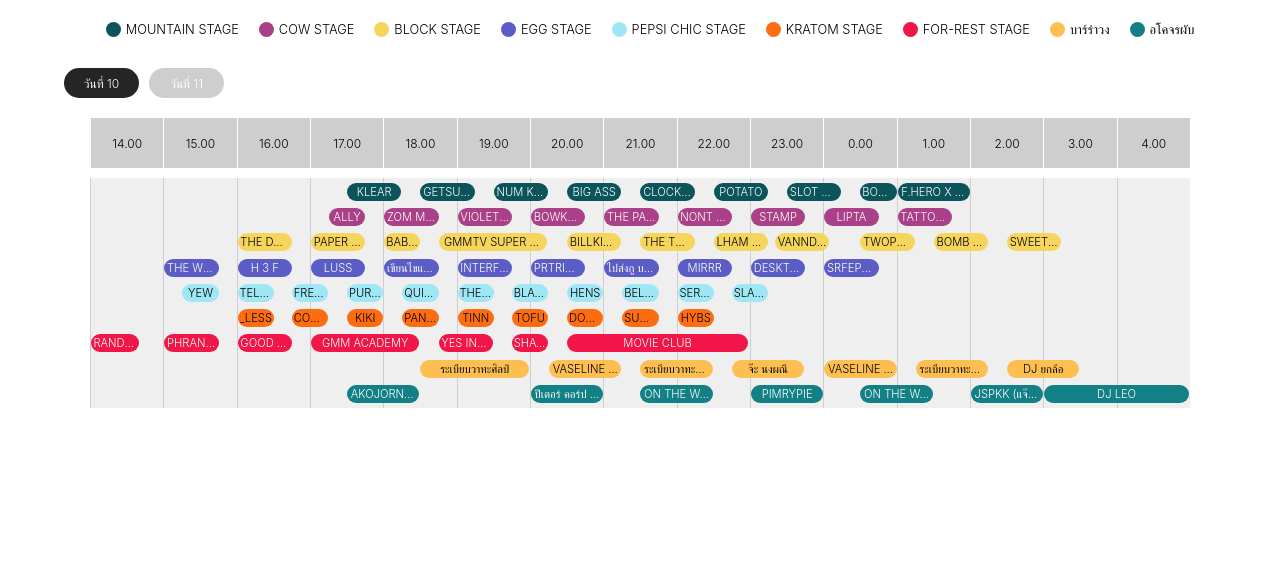
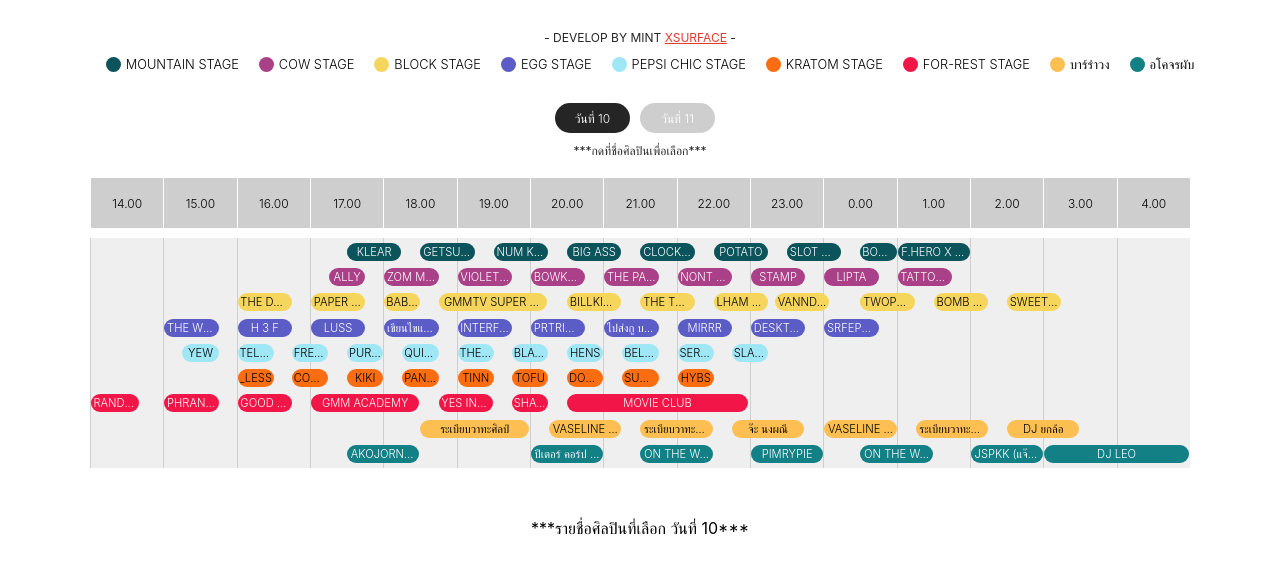
Before and after one commit to mintnutti/select-Artist, a React (Create React App) app: page / in a window 1280 px wide. Shown: the top 574 px of the page. Built offline with nearby package versions, Linux system fonts and the light colour scheme.

Commit message:
Deployed website

```diff
--- a/src/Bmmf.js
+++ b/src/Bmmf.js
@@ -1,5 +1,6 @@
 import React, { useState, useEffect } from 'react'
 import styled from 'styled-components'
+
 const Container = styled.div`
   width: 100%;
   max-width: 1440px;
@@ -17,10 +18,10 @@
   max-width: 1440px;
   margin-left: auto;
   margin-right: auto;
-  height: 100vh;
+  height: 300px;
   text-align:center ;
-  margin-bottom:80px ;
-  margin-top:20px;
+  margin-bottom:40px ;
+  margin-top:10px;
   position:relative ;
   overflow-x:scroll ;
 `
@@ -44,12 +45,12 @@
 `
 
 const FlexDate = styled.div`
-width:90%;
+width:fit-content;
+max-width:90%;
 display:flex;
 margin-top:0px ;
 margin-left:auto ;
 margin-right:auto ;
-margin-bottom:10px ;
 `
 
 const TextTime = styled.div`
@@ -96,6 +97,17 @@
 transform: translate(-50%, -50%);
 font-weight:300;
 color:${({color})=>color === true ? '#000000': '#FFFFFF'};
+width:90%;
+white-space: nowrap;
+overflow: hidden;
+text-overflow: ellipsis;
+text-transform: uppercase;
+`
+
+const TextArtistSelect = styled.span`
+font-size:1rem ;
+font-weight:300;
+color:${({color})=>color};
 width:90%;
 white-space: nowrap;
 overflow: hidden;
@@ -192,6 +204,24 @@
 margin-bottom:10px ;
 text-transform: uppercase;
 `
+
+const TextDes= styled.div`
+font-size:0.75rem ;
+color:#252525 ;
+margin-top:10px;
+margin-bottom:10px ;
+text-transform: uppercase;
+`
+
+const XSURFACEText= styled.span`
+font-size:0.75rem ;
+color:#E13B30;
+margin-top:10px;
+margin-bottom:10px ;
+text-transform: uppercase;
+cursor: pointer;
+text-decoration: underline;
+`
 const TextModal = styled.div`
 font-size:1rem ;
 color:${({bgColor})=>bgColor} ;
@@ -228,6 +258,19 @@
 border-radius:100px ;
 font-size:0.75rem ;
 cursor:pointer ;
+`
+
+const DivSelectDataArtist = styled.div`
+width:fit-content;
+max-width:90% ;
+margin-left:auto;
+margin-right:auto ;
+`
+const SelectDataArtist = styled.div`
+margin-bottom:10px ;
+text-transform: uppercase;
+font-size: 1rem;
+text-align:left ;
 `
 function Bmmf () {
 
@@ -433,7 +476,11 @@
       <Container>
 
       {/* <ImgLogo src='https://scontent.fbkk5-7.fna.fbcdn.net/v/t39.30808-6/302752761_10158034750784364_4826772492468966894_n.jpg?_nc_cat=1&ccb=1-7&_nc_sid=09cbfe&_nc_eui2=AeGADD_IFrjnpGdiekQXMLnmI2pNPTGpjtUjak09MamO1RbwmWmSif22biMxG54HRAnjcx-fAZwTllFqdGI2YBSL&_nc_ohc=aB0rfooew18AX9eqzvD&_nc_ht=scontent.fbkk5-7.fna&oh=00_AfBODlx6VPGsE66gtNVXp0eGCIWRzplv1cVpZ6hNQXZtSg&oe=638DA5DD'/> */}
-
+      <FlexDate>
+    <TextDes>
+        - develop by mint <XSURFACEText onClick={()=> window.open('https://xsurface.com/')}>XSURFACE</XSURFACEText> -
+    </TextDes>
+    </FlexDate>
     <FlexStage>
         <DivStage>
         <DotColor bgColor={'#0c545c'}/>
@@ -491,7 +538,11 @@
         <TextDate>วันที่ 11</TextDate>
     </DateConcert>
     </FlexDate>
-
+    <FlexDate>
+    <TextDes>
+        ***กดที่ชื่อศิลปินเพื่อเลือก***
+    </TextDes>
+    </FlexDate>
     <ContainerTable>
     <FlexData>
         {defaultTime.map((data)=><TimeTable><TextTime>{new Date(data.dateData).getHours()}.00</TextTime></TimeTable>)}
@@ -546,7 +597,44 @@
     </FlexData>
     </ContainerTable>
 
+<DivSelectDataArtist>
+<SelectDataArtist>
+    ***รายชื่อศิลปินที่เลือก วันที่ {selectDate === 1 ? '10':'11'}***
+</SelectDataArtist>
+    {dataSelect?.map((data)=>
+    <SelectDataArtist>
+        <>
+    {data.Artist} - {new Date(data.start).getHours()}:{new Date(data.start).getMinutes() === 0 ? '00':new Date(data.start).getMinutes()}น.-{data.end}น. -&nbsp;
+    </>
+    <TextArtistSelect
+    color={
+        data.stage === 1 ?'#0c545c':
+        data.stage === 2 ? '#aa4088':
+        data.stage === 3 ? '#f6d55c':
+        data.stage === 4 ?'#5c5cc6':
+        data.stage === 5 ? '#9fe7f5':
+        data.stage === 6 ? '#fb6d10':
+        data.stage === 7 ? '#f11548':
+        data.stage === 8 ? '#fdbf52':
+        data.stage === 9 && '#138086'
+        }
+    >
+    {
+                    data.stage === 1 ?'MOUNTAIN STAGE':
+                    data.stage === 2 ? 'COW STAGE':
+                    data.stage === 3 ? 'BLOCK STAGE':
+                    data.stage === 4 ?'EGG STAGE':
+                    data.stage === 5 ? 'PEPSI CHIC STAGE':
+                    data.stage === 6 ? 'KRATOM STAGE':
+                    data.stage === 7 ? 'FOR-REST STAGE':
+                    data.stage === 8 ? 'บาร์รำวง':
+                    data.stage === 9 && 'อโคจรผับ'}
+    </TextArtistSelect>
+    </SelectDataArtist>
 
+    )}
+
+</DivSelectDataArtist>
                     {showModal !==false &&
                     dataSatgeFrist.map((value,key)=>
                     <>
@@ -569,7 +657,7 @@
                         }
                     >{showModal.Artist}</TextName>
                     <TextModal>
-                    เวลา {new Date(showModal.start).getHours()}:{new Date(showModal.start).getMinutes()}-
+                    เวลา {new Date(showModal.start).getHours()}:{new Date(showModal.start).getMinutes() === 0 ? '00':new Date(showModal.start).getMinutes()}-
                     {showModal.end}
                     </TextModal>
                     <TextModal>
```
